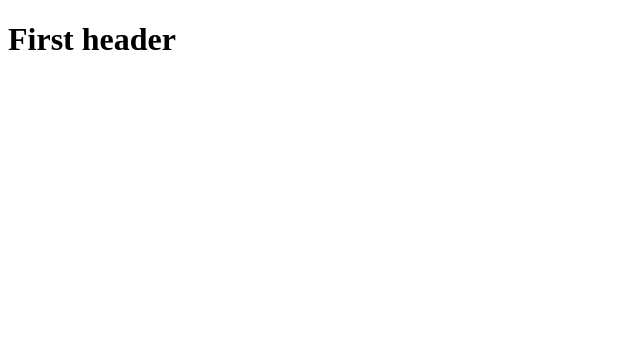
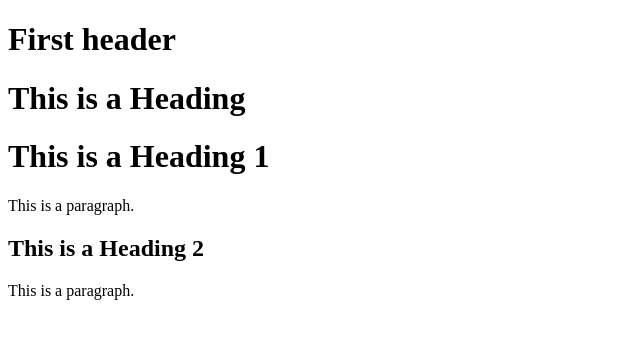
Before and after one commit to habibna/learningGit, a plain HTML site: page index.html in a window 1280 px wide. Shown: the whole page, without its empty margins (0-640 px from the left). Drawn offline with Linux system fonts and the light colour scheme.

Commit message:
Feature wxc (#2)
* add some html

* added another h1 p tag

* Update index.html

Co-authored-by: elhabib <habib.gourri@gmail.com>

```diff
--- a/index.html
+++ b/index.html
@@ -7,5 +7,12 @@
 
 <h1>First header</h1>
 
+
+<h1>This is a Heading</h1>
+<h1>This is a Heading 1</h1>
+<p>This is a paragraph.</p>
+
+<h2>This is a Heading 2</h2>
+<p>This is a paragraph.</p>
 </body>
 </html>
```
